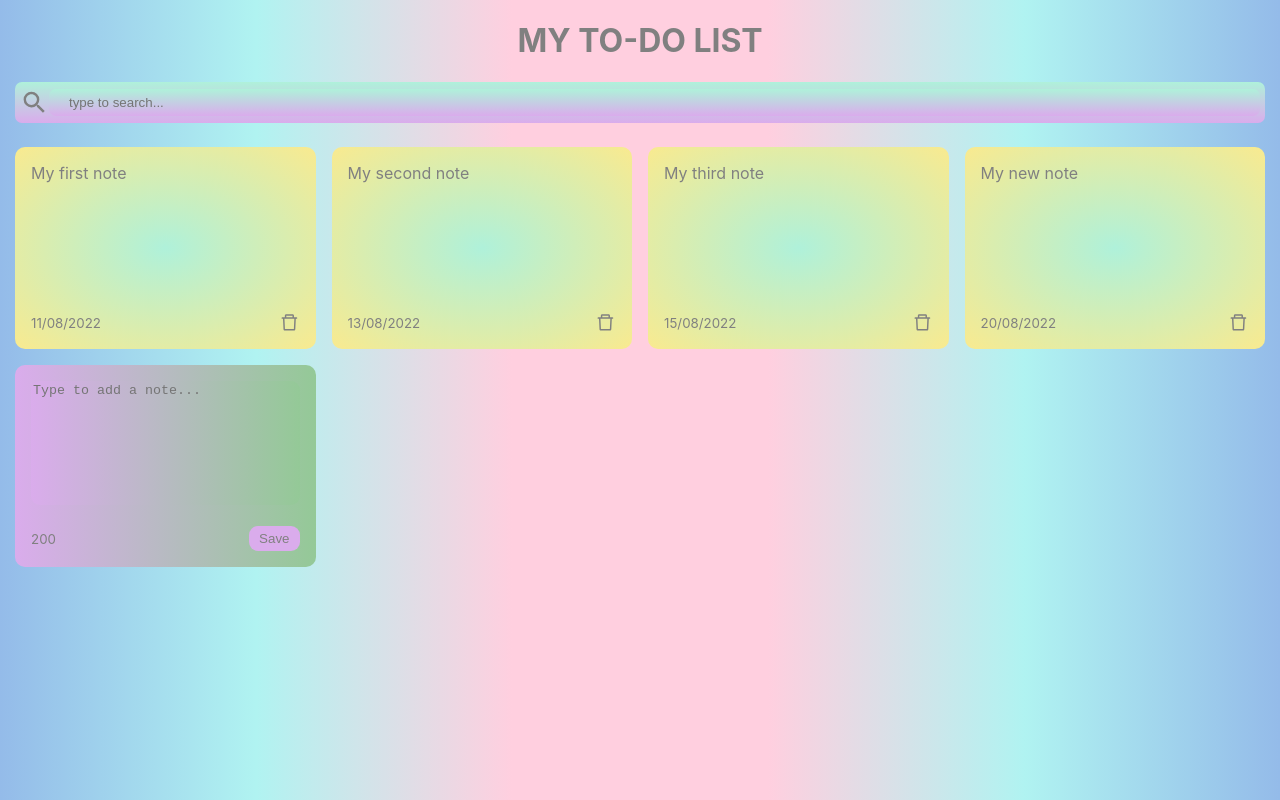
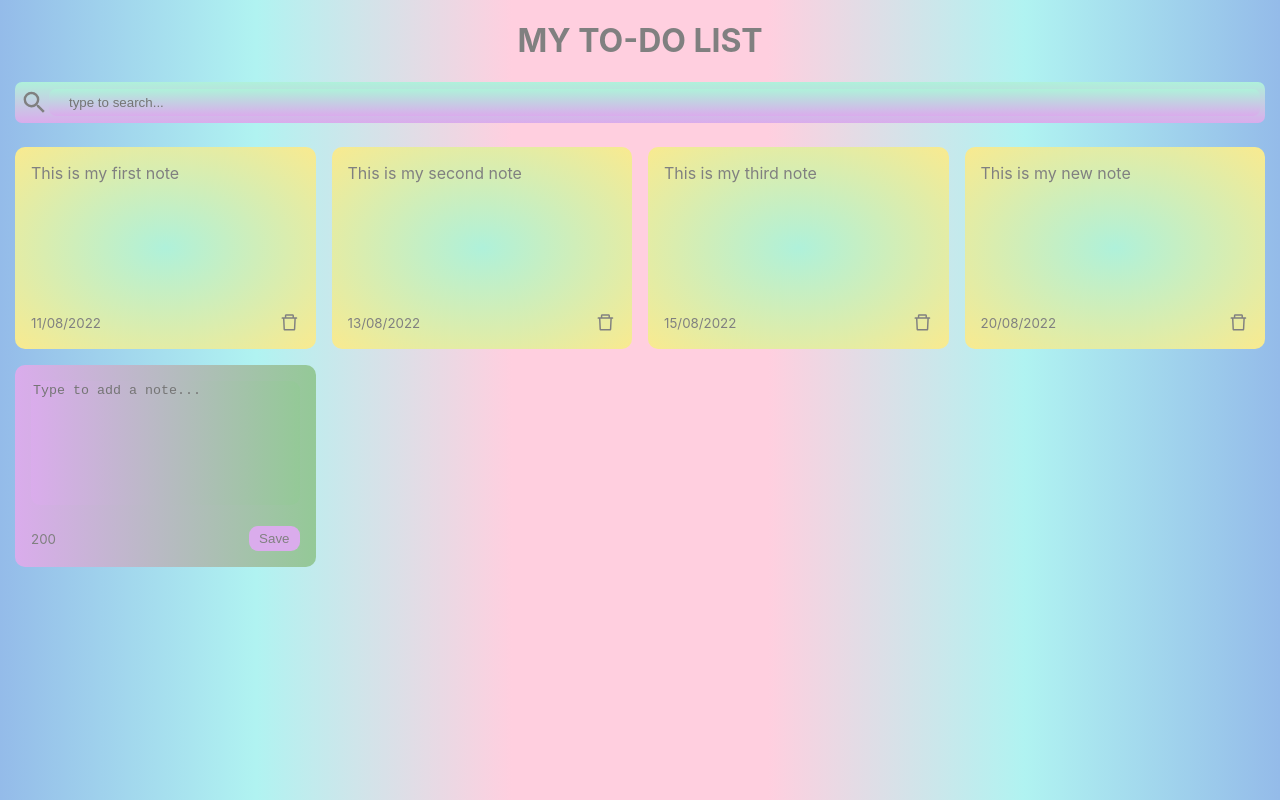
Before and after one commit to luciapannunzio/To-Do-React, a React (Create React App) app: page / in a window 1280 px wide. Built offline with nearby package versions, Linux system fonts and the light colour scheme.

Commit message:
css details

```diff
--- a/src/App.jsx
+++ b/src/App.jsx
@@ -19,22 +19,22 @@ function App() {
      // The id it's necessary once we need to delete those notes later, we create a nanoId (A tiny, secure, URL-friendly, unique string ID generator for JavaScript).
     {
       id: nanoid(),
-      text: "My first note",
+      text: "This is my first note",
       date: "11/08/2022",
     },
     {
       id: nanoid(),
-      text: "My second note",
+      text: "This is my second note",
       date: "13/08/2022",
     },
     {
       id: nanoid(),
-      text: "My third note",
+      text: "This is my third note",
       date: "15/08/2022",
     },
     {
       id: nanoid(),
-      text: "My new note",
+      text: "This is my new note",
       date: "20/08/2022",
     },
   ]);
```
